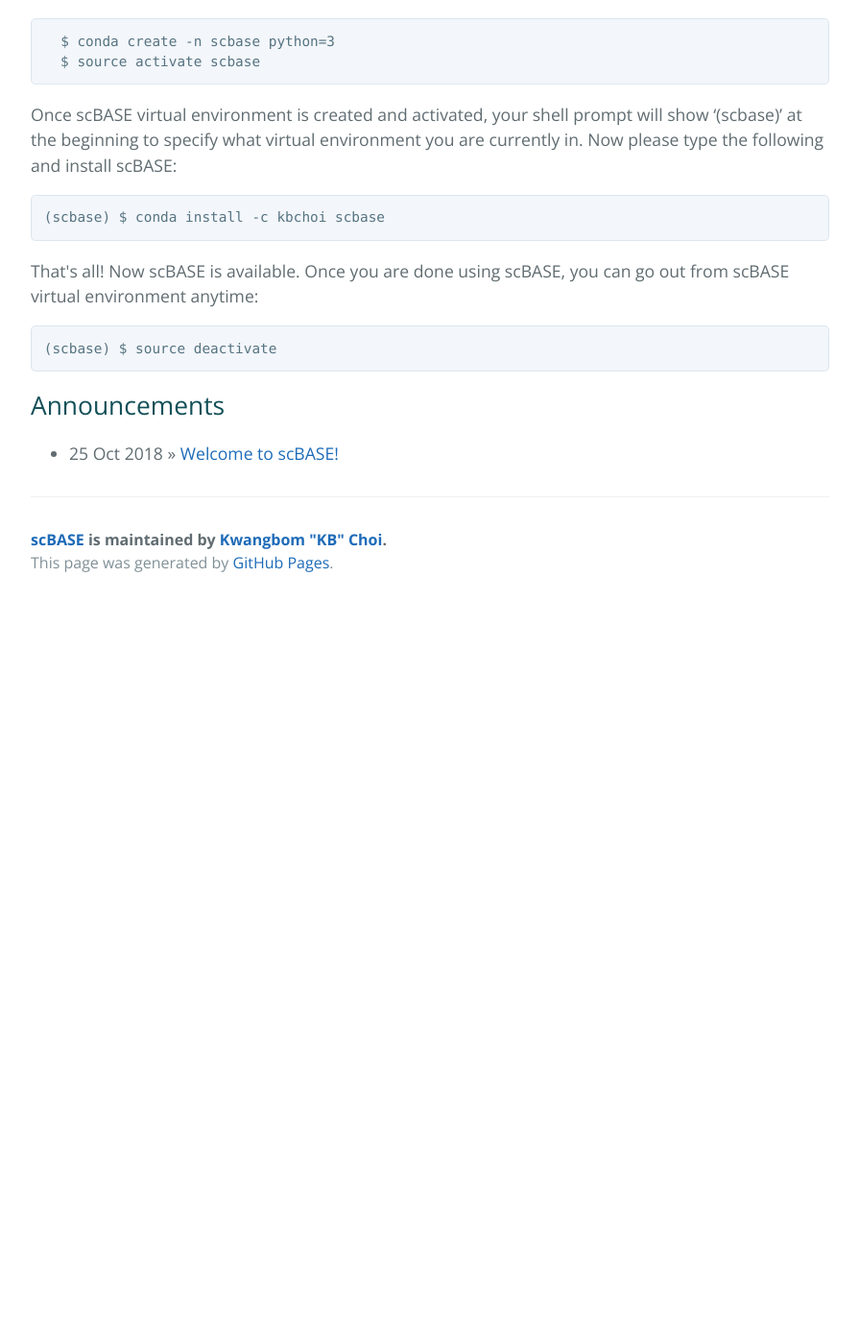
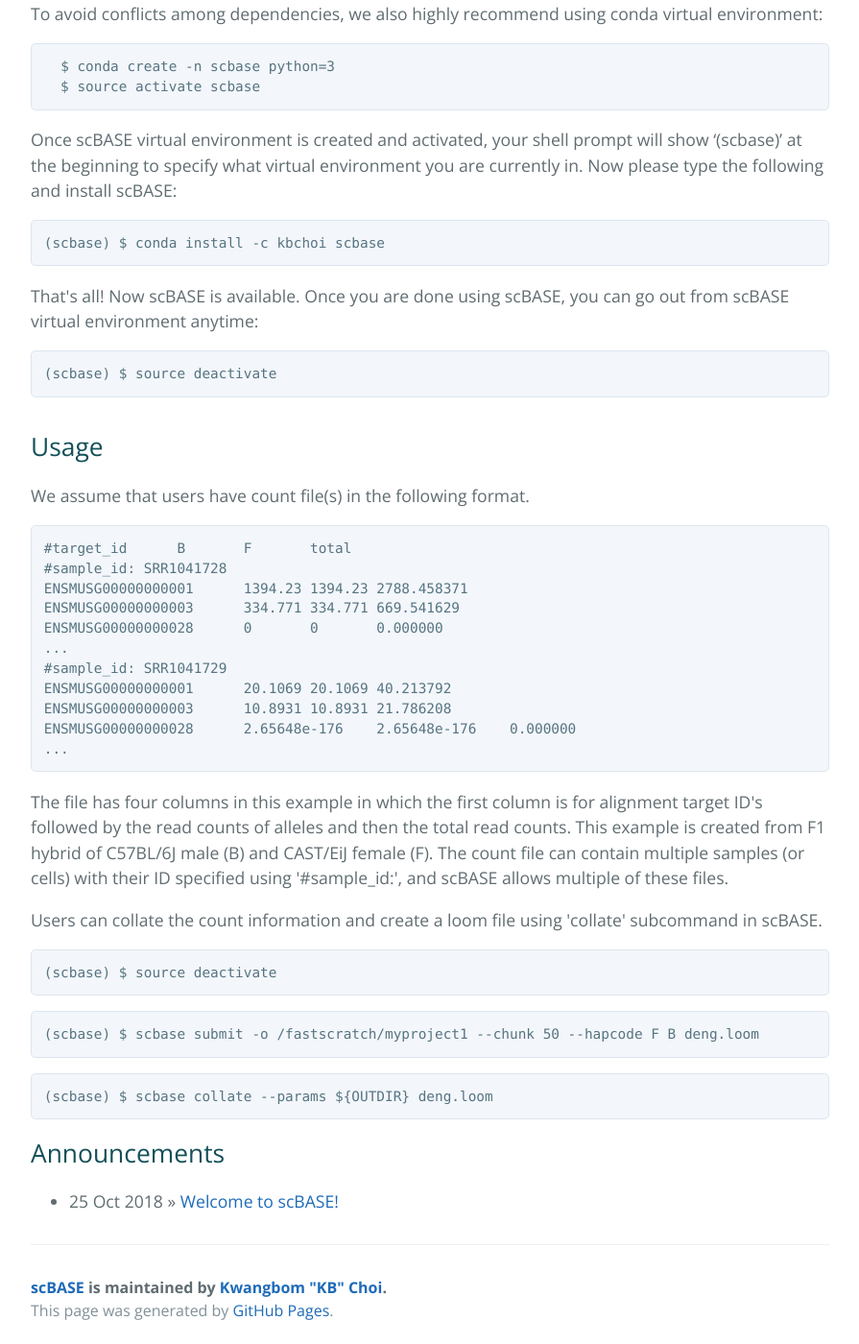
Before and after one commit to churchill-lab/scBASE, a Jekyll site: the page built from index.html, in a window 1280 px wide and 1400 px high, scrolled down 836 px. Shown: the whole window at 96% size, without its empty margins (192-1087 px from the left). Built offline with Jekyll 4.4.1, drawn with Linux system fonts in a browser that asks for light colours; the list of posts is cut into pages by our own code; before the commit the page ends 1466 px from its top, so only the background shows below that; some of the changed text lies outside the part shown.

Commit message:
[kbchoi] Working on github pages

```diff
--- a/index.html
+++ b/index.html
@@ -37,6 +37,37 @@
 <pre><code>(scbase) $ source deactivate
 </code></pre>
 
+<h2>
+  <a id="usage" class="anchor" href="#usage" aria-hidden="true"><span class="octicon octicon-link"></span></a>Usage</h2>
+
+<p>We assume that users have count file(s) in the following format.</p>
+
+<pre><code>#target_id	B	F	total
+#sample_id: SRR1041728
+ENSMUSG00000000001	1394.23	1394.23	2788.458371
+ENSMUSG00000000003	334.771	334.771	669.541629
+ENSMUSG00000000028	0	0	0.000000
+...
+#sample_id: SRR1041729
+ENSMUSG00000000001      20.1069 20.1069 40.213792
+ENSMUSG00000000003      10.8931 10.8931 21.786208
+ENSMUSG00000000028      2.65648e-176    2.65648e-176    0.000000
+...
+</code></pre>
+
+<p>The file has four columns in this example in which the first column is for alignment target ID's followed by the read counts of alleles and then the total read counts. This example is created from F1 hybrid of C57BL/6J male (B) and CAST/EiJ female (F). The count file can contain multiple samples (or cells) with their ID specified using '#sample_id:', and scBASE allows multiple of these files.</p>
+
+<p>Users can collate the count information and create a loom file using 'collate' subcommand in scBASE.</p>
+
+
+<pre><code>(scbase) $ source deactivate
+</code></pre>
+
+<pre><code>(scbase) $ scbase submit -o /fastscratch/myproject1 --chunk 50 --hapcode F B deng.loom
+</code></pre>
+
+<pre><code>(scbase) $ scbase collate --params ${OUTDIR} deng.loom
+</code></pre>
 
 <div id="home">
   <h2>Announcements</h2>
```
Also changed, not shown: other parts of index.html (+2 -2 lines).
